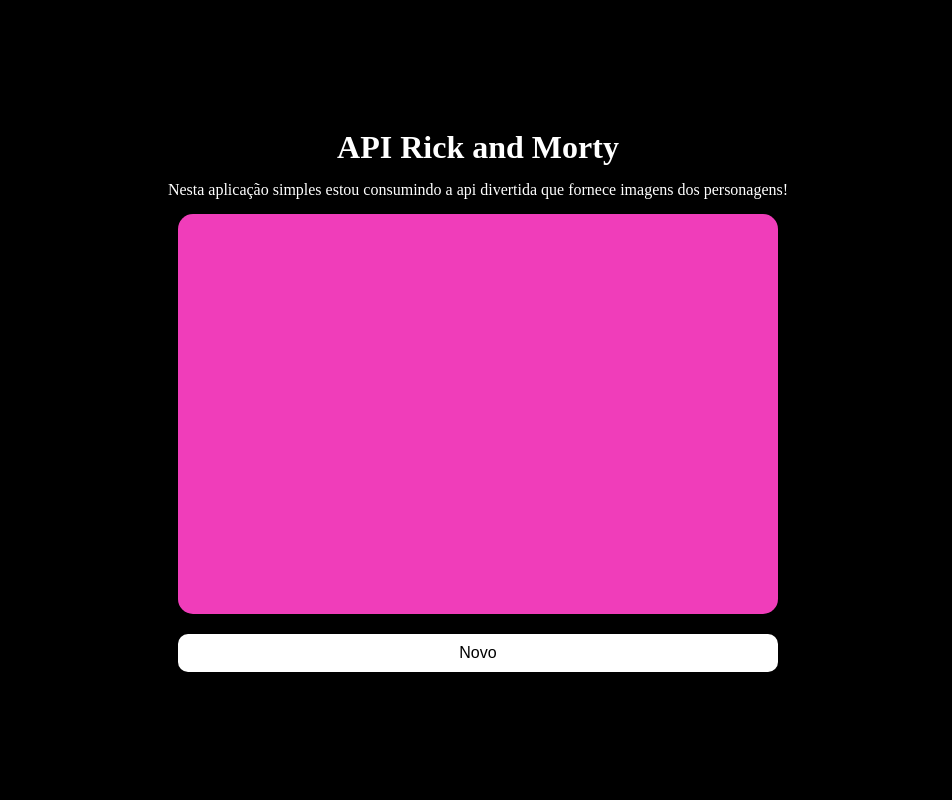
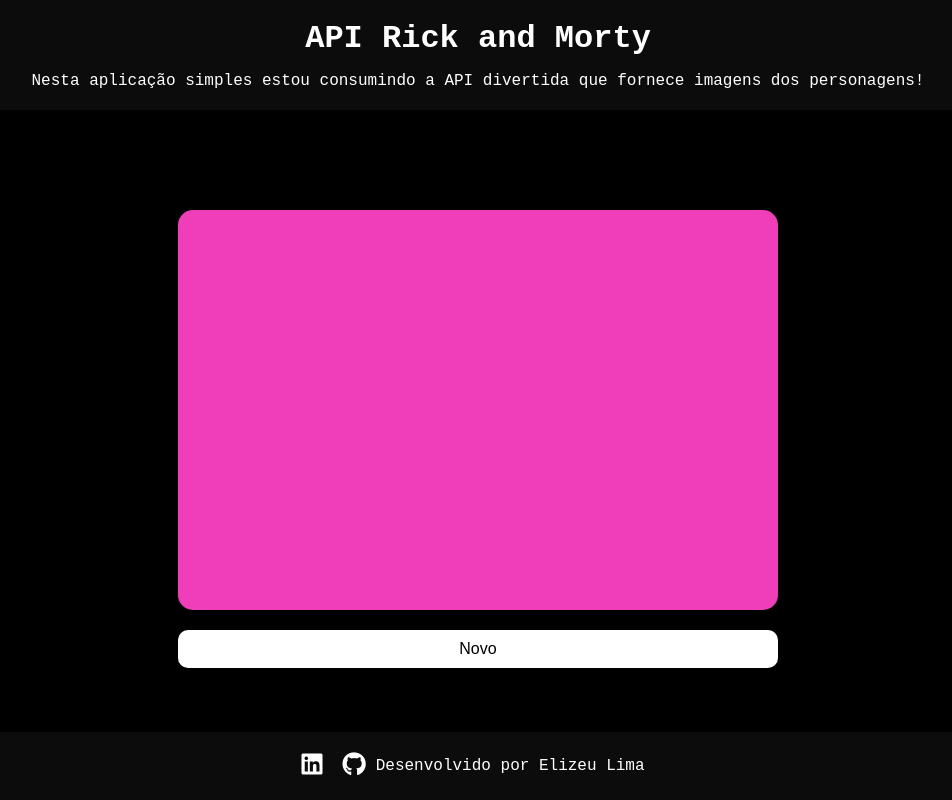
Before and after one commit to elizeu-lima/Loja, a plain HTML site: page index.html in a window 1280 px wide. Shown: the whole page, without its empty margins (162-1114 px from the left). Drawn offline with Linux system fonts and the light colour scheme; no server answers; a web font is replaced by a local one.

Commit message:
fazendo header, footer e fonts

```diff
--- a/index.html
+++ b/index.html
@@ -3,16 +3,32 @@
 <head>
     <meta charset="UTF-8">
     <meta name="viewport" content="width=device-width, initial-scale=1.0">
+    <link rel="stylesheet" href="https://cdnjs.cloudflare.com/ajax/libs/font-awesome/5.15.4/css/all.min.css">
+    <link href="https://fonts.googleapis.com/css2?family=Kode+Mono:wght@400..700&display=swap" rel="stylesheet">
+
     <link rel="stylesheet" href="styles.css">
     <title>Document</title>
 </head>
 <body>
-    <h1>API Rick and Morty</h1>
-    <span>Nesta aplicação simples estou consumindo a api divertida que fornece imagens dos personagens!</span>
+    <header>
+        <h1>API Rick and Morty</h1>
+        <span>Nesta aplicação simples estou consumindo a API divertida que fornece imagens dos personagens!</span>
+    </header>
     <div id="api">
 
     </div>
     <button id="novo">Novo</button>
+    <footer>
+
+        <a href="https://www.linkedin.com/in/elizeu-programador-frontend/" target="_blank">
+            <i class="fab fa-linkedin"></i>
+        </a>
+        <a href="https://github.com/elizeu-lima" target="_blank">
+            <i class="fab fa-github"></i>
+        </a>
+        <p>Desenvolvido por Elizeu Lima</p>
+    </footer>
+
     <script src="/script.js"></script>
 </body>
 </html>
--- a/styles.css
+++ b/styles.css
@@ -4,14 +4,23 @@
     box-sizing: border-box;
 }
 
-body{
+body {
+    font-family: "Kode Mono", monospace;
+    margin: 0;
+    padding: 0;
     display: flex;
     flex-direction: column;
-    justify-content: center;
     align-items: center;
-    height: 100vh;
-    margin: 0;
+    min-height: 100vh;
     background-color: black;
+}
+
+header {
+    background-color: #0c0c0c;;
+    color: white;
+    text-align: center;
+    padding: 20px;
+    width: 100%;
 }
 
 h1{
@@ -24,9 +33,9 @@
     margin-bottom: 15px;
 }
 
-#api{
-
-
+#api {
+    margin-top: 100px; /* Ajuste conforme necessário */
+    margin-bottom: 20px; /* Espaçamento entre a div e o botão */
     width: 600px;
     height: 400px;
     background-color: #f03dba;
@@ -36,10 +45,10 @@
     flex-direction: column;
     justify-content: center;
     align-items: center;
-    margin-bottom: 20px; /* Espaçamento entre a div e o botão */
     border-radius: 15px;
+}
 
-}
+
 
 
 #novo{
@@ -54,3 +63,33 @@
     border: none;
     border-radius: 10px;
 }
+
+footer {
+    background-color: #0c0c0c;
+    color: white;
+    text-align: center;
+    padding: 20px;
+    width: 100%;
+    position: fixed;
+    bottom: 0;
+    display: flex;
+    justify-content: center;
+    align-items: center;
+}
+
+footer p {
+    margin-right: 20px; /* Espaçamento entre os ícones e o nome */
+}
+
+footer a {
+    color: white;
+    margin: 0 10px; /* Espaçamento entre os ícones */
+    font-size: 24px; /* Tamanho dos ícones */
+}
+
+@media (max-width: 768px) {
+    /* Estilos para dispositivos móveis */
+    header {
+        padding: 10px;
+    }
+}
```
